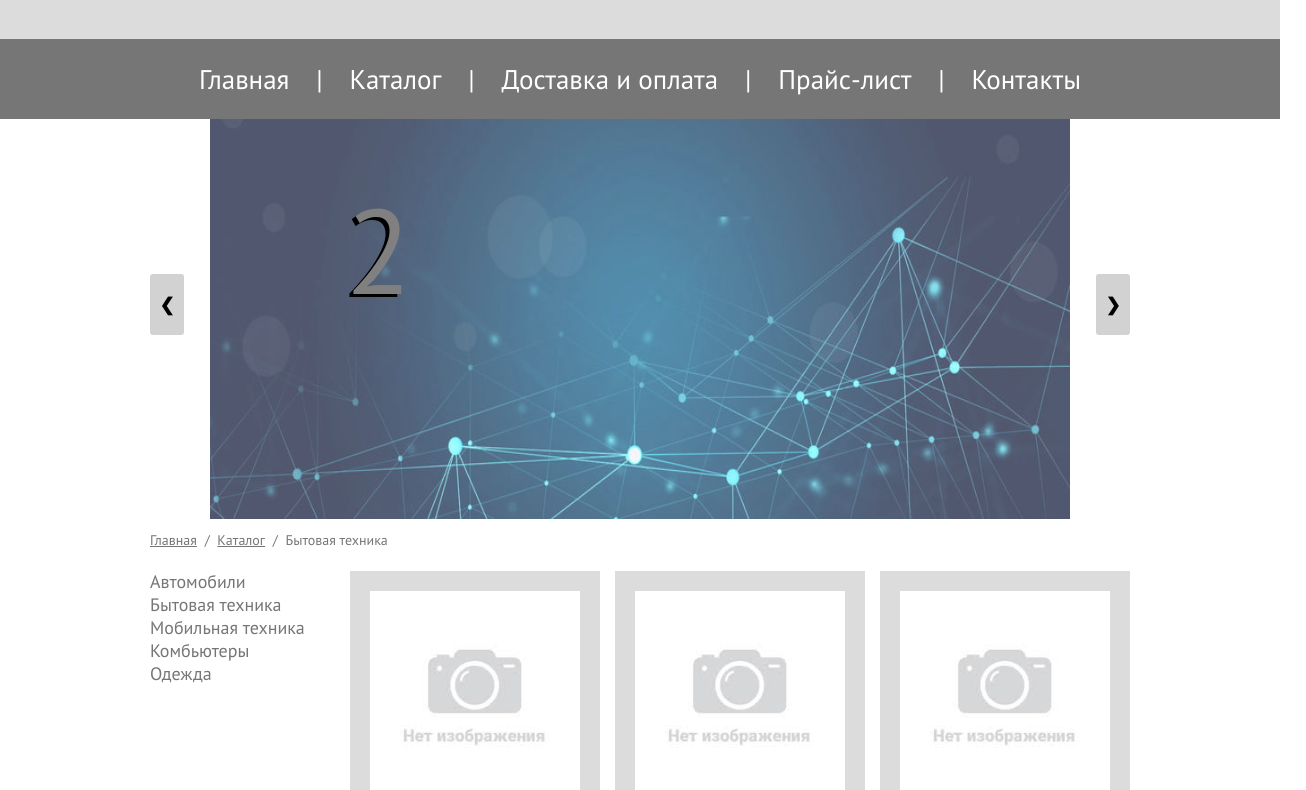
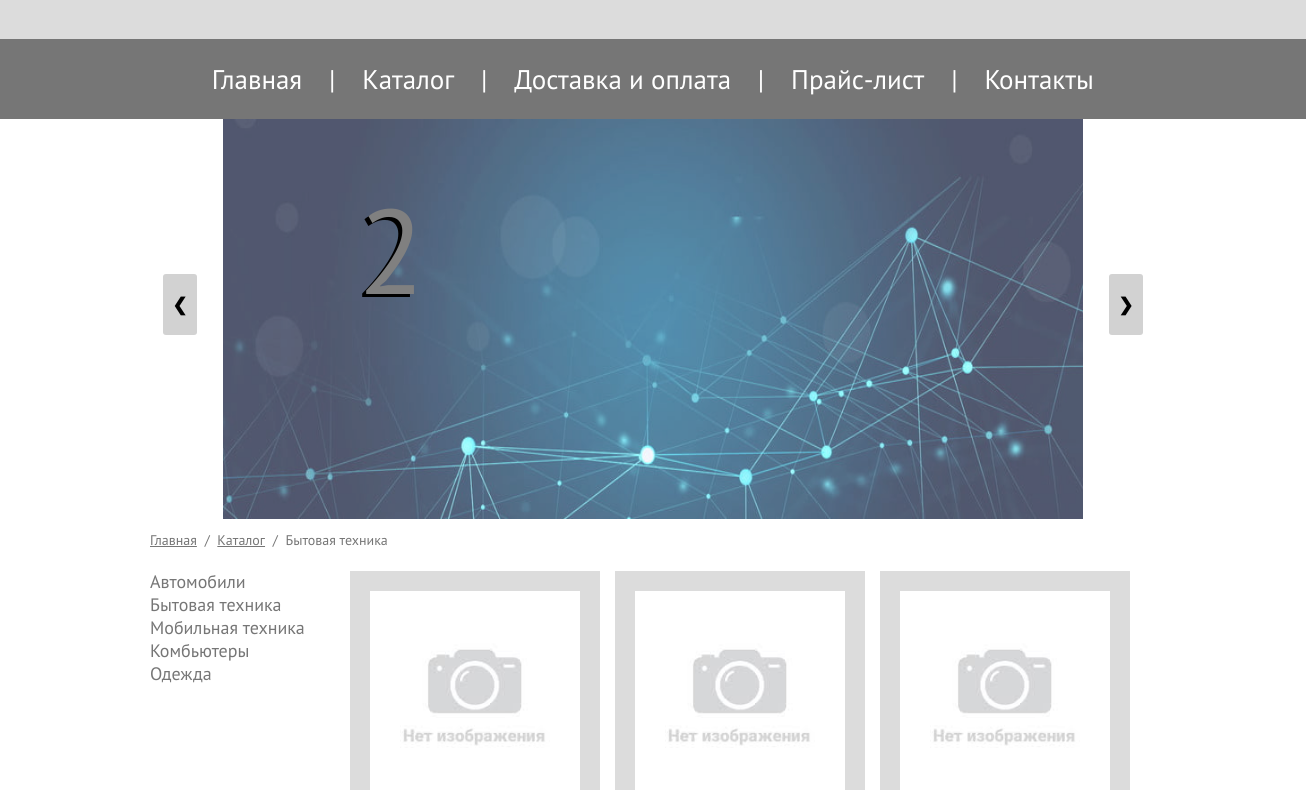
Before and after one commit to DenisShevtsov/SiteLayout, a plain HTML site: page index.html in a window 1280 px wide. Shown: the part 191-981 px from the top of the page, 1306 px wide, since content can reach past the window. Drawn offline with nearby package versions, Linux system fonts and the light colour scheme.

Commit message:
Update stylesheet.css

```diff
--- a/stylesheet.css
+++ b/stylesheet.css
@@ -31,7 +31,7 @@ ul {
 .slider,
 .center-block {
     position: relative;
-    max-width: 100%;
+    width: 102%;
 }
 
 .in-content, .breadcrumb, .content-block{
```
